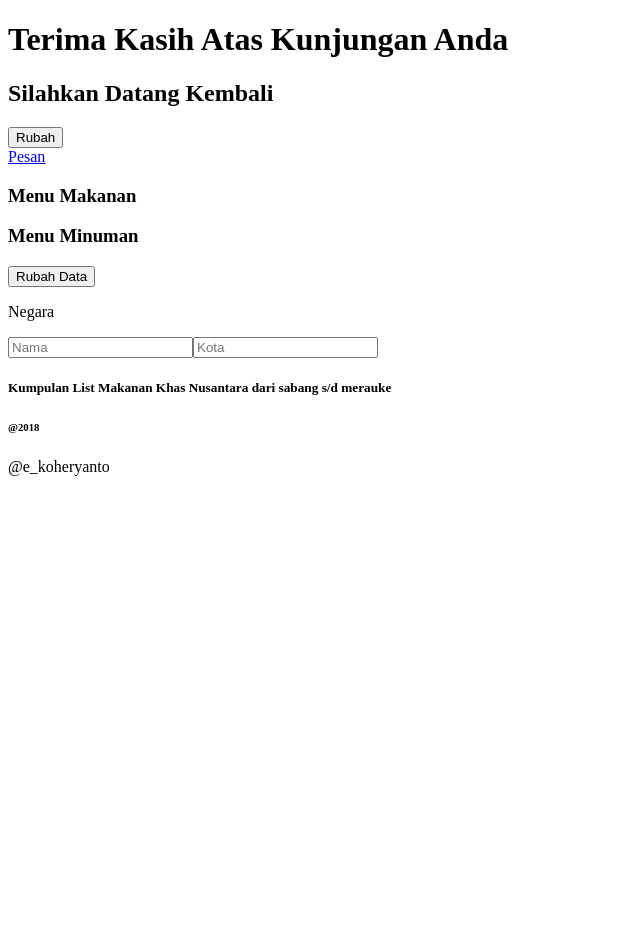
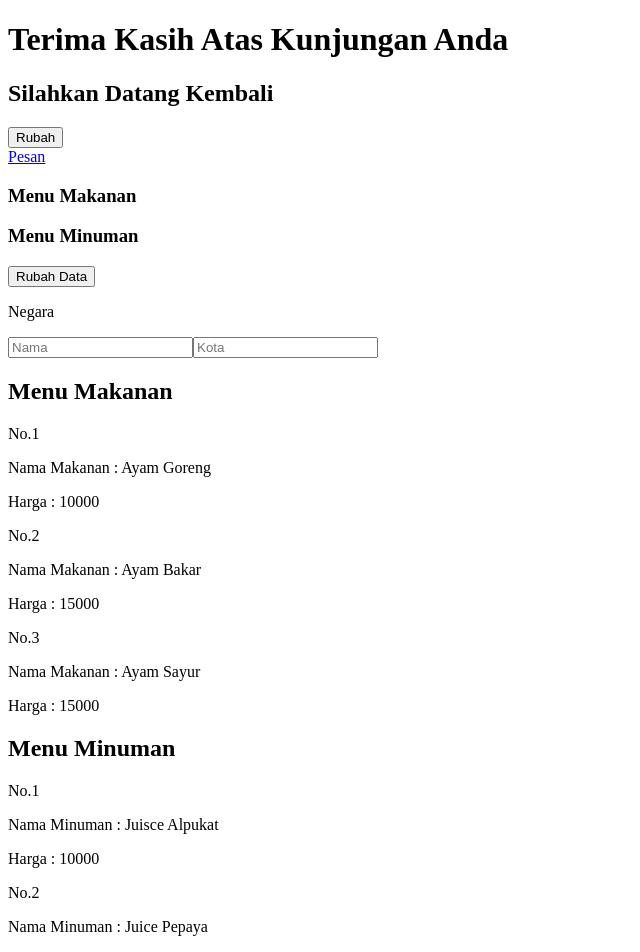
Before and after one commit to ekoheryanto/react, a React (Create React App) app: page / in a window 1280 px wide. Shown: the top 952 px of the page, without its empty margins (0-640 px from the left). Before the commit the page ends 800 px from the top, so only its background shows below. Built offline with nearby package versions, Linux system fonts and the light colour scheme.

Commit message:
render kondisi 2 dan 3

```diff
--- a/src/component/App.js
+++ b/src/component/App.js
@@ -13,7 +13,7 @@ class App extends Component {
       <div>
         <Header list="Makanan terbaik" />
         <Top/>
-        <Main/>
+        <Main menuminuman={[{nama : "Juisce Alpukat",harga:10000},{nama:"Juice Pepaya",harga:15000},{nama : "Juice Mangga",harga : 15000}]}/>
         {
           //<List />
         }
--- a/src/component/Main.js
+++ b/src/component/Main.js
@@ -1,4 +1,5 @@
 import React,{Component} from 'react';
+
 
 class Main extends Component{
 constructor(props){
@@ -7,7 +8,8 @@ this.state ={
 data : "Menu Makanan",
 data2 : "Menu Minuman",
 inputvalue:"",
-inputvalue2:""
+inputvalue2:"",
+menumakanan :[{nama : "Ayam Goreng",harga:10000},{nama:"Ayam Bakar",harga:15000},{nama : "Ayam Sayur",harga : 15000}]
 };
 this.handleklik = this.handleklik.bind(this);
 this.handleonChange = this.handleonChange.bind(this);
@@ -40,6 +42,26 @@ return(
 <p>Negara</p>
 <input type="text" placeholder="Nama" value={this.state.inputvalue} onChange={e=>this.handleonChange("inputvalue",e)}/>
 <input type="text" placeholder="Kota" value={this.state.inputvalue2} onChange={e=>this.handleonChange("inputvalue2",e)}/>
+<h2>Menu Makanan</h2>
+{this.state.menumakanan.map((value, index)=>{
+return(
+  <div key={index}>
+  <p>No.{index + 1}</p>
+ <p>Nama Makanan : {value.nama}</p>
+ <p>Harga : {value.harga}</p>
+  </div>
+)
+})}
+<h2>Menu Minuman</h2>
+{this.props.menuminuman.map((value, index)=>{
+return(
+  <div key={index}>
+  <p>No.{index +1}</p>
+  <p>Nama Minuman : {value.nama}</p>
+  <p>Harga : {value.harga}</p>
+  </div>
+)
+})}
 </div>
 )
 };
```
